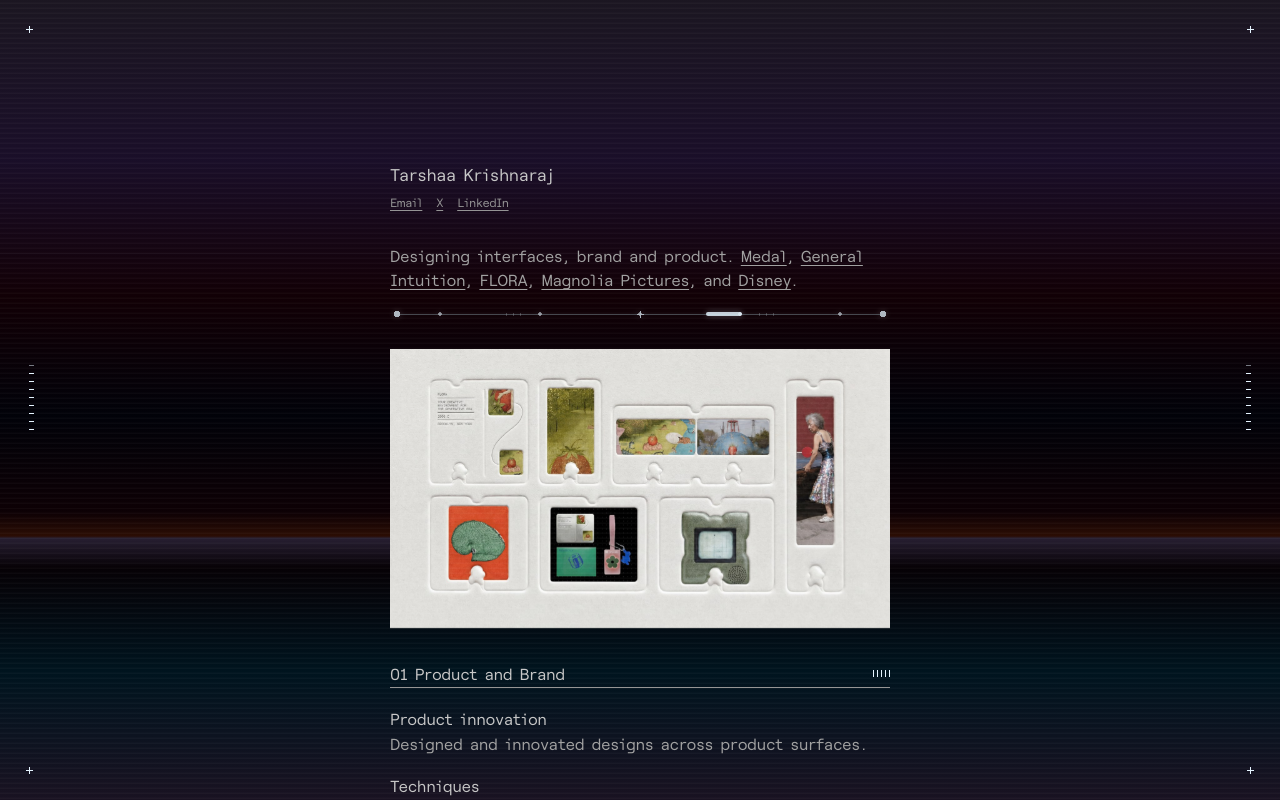
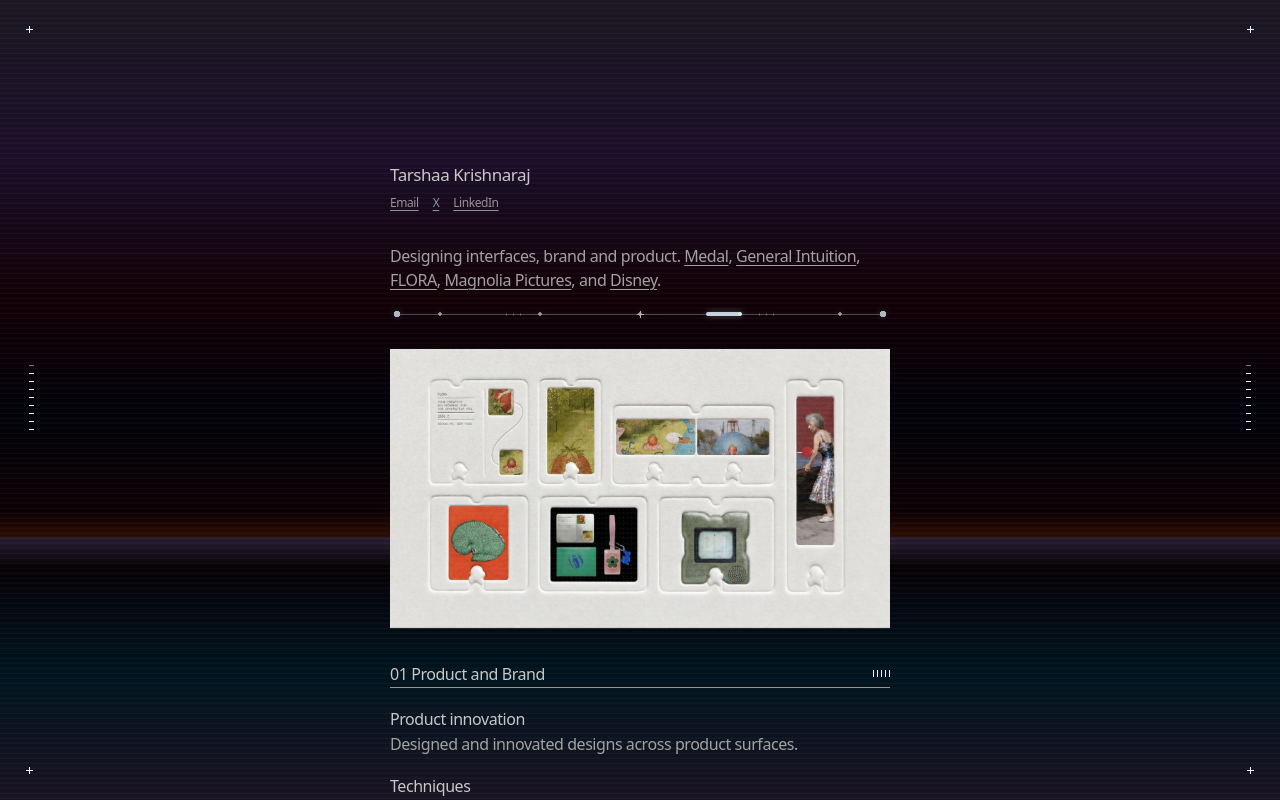
Before and after one commit to tarshaa/portfolio, a Next.js app: page / in a window 1280 px wide. Shown: the top 800 px of the page. Built offline with nearby package versions, Linux system fonts and the light colour scheme.

Commit message:
Restore Geist Mono font

```diff
--- a/src/app/layout.tsx
+++ b/src/app/layout.tsx
@@ -3,14 +3,11 @@ import localFont from "next/font/local";
 import { CursorTrail } from "@/components/CursorTrail";
 import "./globals.css";
 
-const roobertSemiMono = localFont({
-  src: [
-    { path: "./fonts/RoobertSemiMonoTrial-Regular.woff2", weight: "400", style: "normal" },
-    { path: "./fonts/RoobertSemiMonoTrial-RegularItalic.woff2", weight: "400", style: "italic" },
-    { path: "./fonts/RoobertSemiMonoTrial-Bold.woff2", weight: "700", style: "normal" },
-    { path: "./fonts/RoobertSemiMonoTrial-BoldItalic.woff2", weight: "700", style: "italic" },
-  ],
-  variable: "--font-roobert-semimono",
+const geistMono = localFont({
+  src: "./fonts/GeistMono.woff2",
+  weight: "100 900",
+  style: "normal",
+  variable: "--font-geist-mono",
   display: "swap",
 });
 
@@ -30,7 +27,7 @@ export default function RootLayout({
 }>) {
   return (
     <html lang="en">
-      <body className={`${roobertSemiMono.variable} antialiased`}>
+      <body className={`${geistMono.variable} antialiased`}>
         <div className="page-micrographics" aria-hidden="true">
           <i className="registration-mark" />
           <i className="registration-mark" />
```
